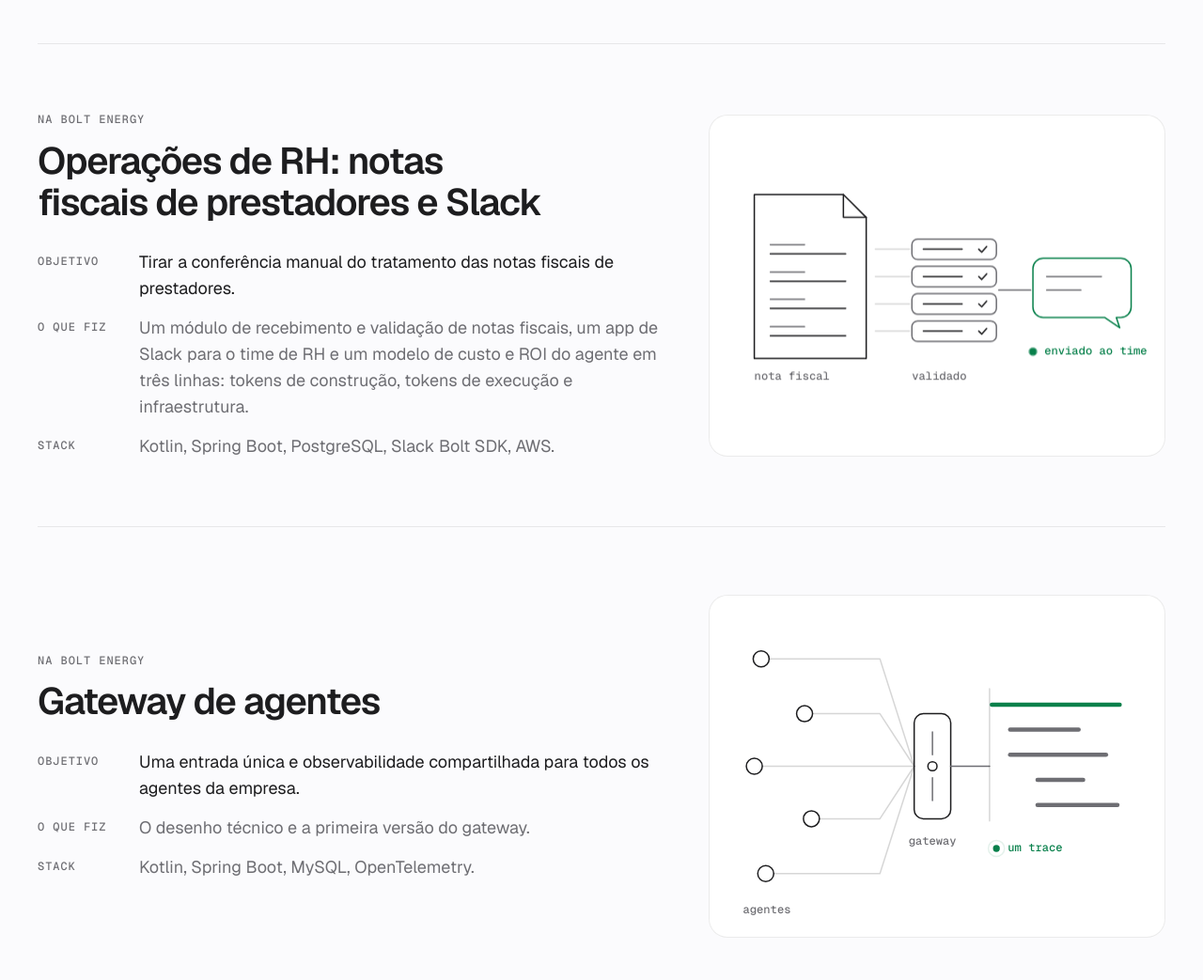
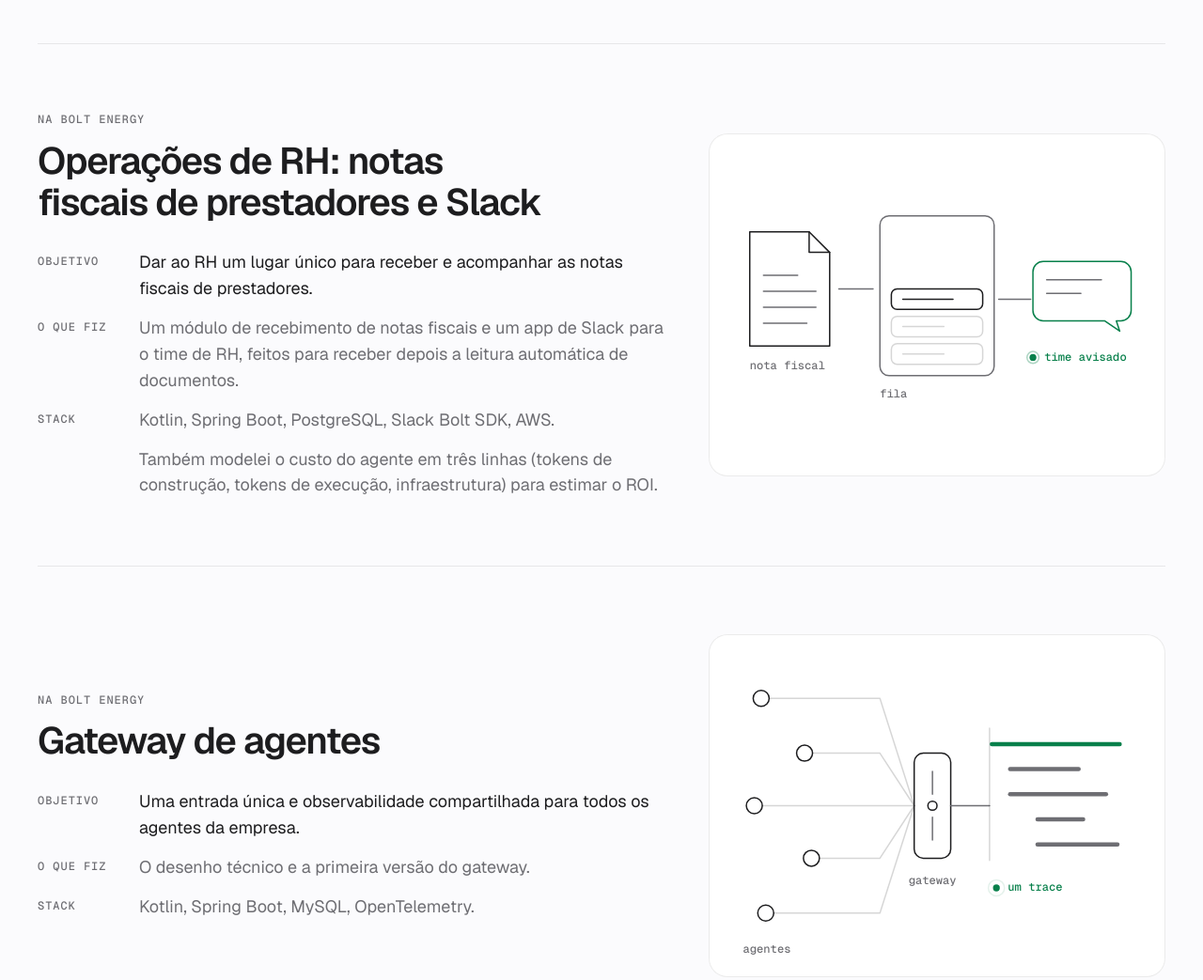
Before and after one commit to lucas-baraldi/lucas-baraldi.github.io, a plain HTML site: page pt/index.html in a window 1280 px wide. Shown: the part 2200-3243 px from the top of the page at 94% size. Drawn offline with Linux system fonts and the light colour scheme; animation ran at ten frames a second.

Commit message:
fix: v1.1 copy for cases c, e, f, h, new HR animation, Campus as text (#2)
Co-authored-by: Lucas Baraldi <315471267+lucas-baraldi@users.noreply.github.com>
Co-authored-by: Claude Fable 5.2 <noreply@anthropic.com>

```diff
--- a/anim/hr.js
+++ b/anim/hr.js
@@ -1,56 +1,50 @@
-// HR operations: a document comes in -> fields are read -> check -> message bubble.
-import { stage, pal, E, P, fade, lerp, bubble, bars, path, seg, box, text, check, pulse } from './kit.js';
+// HR operations: a document comes in -> drops into a queue -> a message bubble tells the team.
+import { stage, pal, E, P, fade, lerp, bubble, bars, path, seg, box, text, pulse } from './kit.js';
 
 export function renderAt(ctx, w, h, t) {
   stage(ctx, w, h, t, tt => {
-    ctx.translate(0, 18);
+    ctx.translate(0, 16);
     // document slides in
     const dk = E(tt, 0.2, 1.0);
-    const dx = lerp(-10, 40, dk);
-    const fields = [0, 1, 2, 3];
+    const dx = lerp(-10, 36, dk);
     fade(ctx, dk, () => {
       ctx.beginPath();
-      ctx.moveTo(dx, 52); ctx.lineTo(dx + 78, 52); ctx.lineTo(dx + 98, 72); ctx.lineTo(dx + 98, 196); ctx.lineTo(dx, 196);
+      ctx.moveTo(dx, 70); ctx.lineTo(dx + 52, 70); ctx.lineTo(dx + 70, 88); ctx.lineTo(dx + 70, 170); ctx.lineTo(dx, 170);
       ctx.closePath();
       ctx.strokeStyle = pal.ink;
       ctx.stroke();
-      path(ctx, [[dx + 78, 52], [dx + 78, 72], [dx + 98, 72]], 1, pal.ink);
-      fields.forEach(i => {
-        const y = 96 + i * 24;
-        const read = tt > 1.6 + i * 0.5;
-        seg(ctx, dx + 14, y, dx + 44, y, 1, pal.muted);
-        seg(ctx, dx + 14, y + 8, dx + 80, y + 8, 1, read ? pal.ink : pal.faint);
+      path(ctx, [[dx + 52, 70], [dx + 52, 88], [dx + 70, 88]], 1, pal.ink);
+      bars(ctx, dx + 12, 108, [30, 46, 46, 38], 14, 1, pal.muted);
+    });
+    text(ctx, 'invoice', 36, 188, { chars: P(tt, 0.8, 1.3) });
+
+    // on its way to the queue
+    path(ctx, [[114, 120], [144, 120]], E(tt, 1.2, 1.7), pal.muted);
+
+    // the queue: two items already waiting, the new one drops into the next free slot
+    fade(ctx, E(tt, 0.5, 1.2), () => {
+      box(ctx, 150, 56, 100, 140, 8, pal.muted);
+      [168, 144].forEach(y => {
+        box(ctx, 160, y, 80, 18, 5, pal.faint);
+        seg(ctx, 170, y + 9, 206, y + 9, 1, pal.faint);
       });
     });
-    text(ctx, 'invoice', 40, 212, { chars: P(tt, 0.8, 1.3) });
+    const qk = E(tt, 1.8, 2.8);
+    fade(ctx, P(tt, 1.8, 2.1), () => {
+      const y = lerp(64, 120, qk);
+      box(ctx, 160, y, 80, 18, 5, pal.ink);
+      seg(ctx, 170, y + 9, 214, y + 9, 1, pal.ink);
+    });
+    text(ctx, 'queue', 150, 212, { chars: P(tt, 2.6, 3.0) });
 
-    // reading line
-    if (tt > 1.4 && tt < 3.6) {
-      const y = lerp(88, 188, P(tt, 1.4, 3.6));
-      seg(ctx, 34, y, 144, y, 1, pal.ink);
-    }
-
-    // extracted fields
-    fields.forEach(i => {
-      const t0 = 1.7 + i * 0.5;
-      const y = 100 + i * 24;
-      path(ctx, [[146, y], [176, y]], E(tt, t0, t0 + 0.4), pal.faint);
-      fade(ctx, E(tt, t0 + 0.2, t0 + 0.7), () => {
-        box(ctx, 178, y - 9, 74, 18, 5, pal.muted);
-        bars(ctx, 188, y, [34], 0, 1, pal.ink);
-      }, 6);
-      check(ctx, 240, y, 7, E(tt, t0 + 0.6, t0 + 1.0), pal.ink);
-    });
-    text(ctx, 'validated', 178, 212, { chars: P(tt, 3.6, 4.1) });
-
-    // result goes to the team
-    path(ctx, [[254, 136], [282, 136]], E(tt, 4.0, 4.5), pal.muted);
-    const bk = E(tt, 4.4, 5.1);
+    // the team gets a message
+    path(ctx, [[254, 129], [282, 129]], E(tt, 3.2, 3.7), pal.muted);
+    const bk = E(tt, 3.6, 4.3);
     fade(ctx, bk, () => {
-      bubble(ctx, 284, 108, 86, 52, tt > 5.0 ? pal.accent : pal.ink, 'right');
-      bars(ctx, 296, 124, [48, 30], 12, P(tt, 4.8, 5.5), pal.muted);
+      bubble(ctx, 284, 96, 86, 52, tt > 4.4 ? pal.accent : pal.ink, 'right');
+      bars(ctx, 296, 112, [48, 30], 12, P(tt, 4.0, 4.7), pal.muted);
     }, 8);
-    pulse(ctx, 284, 190, tt, 5.2);
-    text(ctx, 'sent to the team', 294, 190, { color: pal.accent, chars: P(tt, 5.3, 6.0) });
+    pulse(ctx, 284, 180, tt, 4.6);
+    text(ctx, 'team notified', 294, 180, { color: pal.accent, chars: P(tt, 4.7, 5.4) });
   });
 }
--- a/anim/pt.js
+++ b/anim/pt.js
@@ -8,8 +8,8 @@ export default {
   'proxy in brazil': 'proxy no brasil',
   'checked': 'conferido',
   'invoice': 'nota fiscal',
-  'validated': 'validado',
-  'sent to the team': 'enviado ao time',
+  'queue': 'fila',
+  'team notified': 'time avisado',
   'agents': 'agentes',
   'one trace': 'um trace',
   'company base': 'base de empresas',
--- a/css/site.css
+++ b/css/site.css
@@ -281,6 +281,7 @@ canvas { display: block; }
 .case__facts dt { padding-top: 5px; }
 .case__facts dd { font-size: 18px; color: var(--muted); }
 .case__facts dd.is-main { color: var(--text); }
+.case__note { margin-top: 14px; padding-left: 108px; max-width: calc(60ch + 108px); font-size: 18px; color: var(--muted); }
 .panel {
   position: relative; aspect-ratio: 4 / 3; border-radius: 20px; overflow: hidden;
   background: var(--surface); box-shadow: inset 0 0 0 1px var(--line);
@@ -296,6 +297,7 @@ canvas { display: block; }
   .case__text, .case__media { grid-column: 1 / -1; padding-right: 0; }
   .case__facts { grid-template-columns: 1fr; row-gap: 4px; }
   .case__facts dt { padding-top: 12px; }
+  .case__note { padding-left: 0; margin-top: 16px; }
 }
 
 /* lab */
--- a/pt/index.html
+++ b/pt/index.html
@@ -139,12 +139,13 @@
             <p class="label">Na Bolt Energy</p>
             <h3 class="case__title"><span class="mask"><span class="mask__in">Operações de RH: notas fiscais de prestadores e Slack</span></span></h3>
             <dl class="case__facts">
-              <dt class="label">Objetivo</dt><dd class="is-main">Tirar a conferência manual do tratamento das notas fiscais de prestadores.</dd>
-              <dt class="label">O que fiz</dt><dd>Um módulo de recebimento e validação de notas fiscais, um app de Slack para o time de RH e um modelo de custo e ROI do agente em três linhas: tokens de construção, tokens de execução e infraestrutura.</dd>
+              <dt class="label">Objetivo</dt><dd class="is-main">Dar ao RH um lugar único para receber e acompanhar as notas fiscais de prestadores.</dd>
+              <dt class="label">O que fiz</dt><dd>Um módulo de recebimento de notas fiscais e um app de Slack para o time de RH, feitos para receber depois a leitura automática de documentos.</dd>
               <dt class="label">Stack</dt><dd>Kotlin, Spring Boot, PostgreSQL, Slack Bolt SDK, AWS.</dd>
             </dl>
+            <p class="case__note">Também modelei o custo do agente em três linhas (tokens de construção, tokens de execução, infraestrutura) para estimar o ROI.</p>
           </div>
-          <div class="case__media"><div class="panel"><canvas data-anim="hr" role="img" aria-label="Animação: um documento entra, os campos são lidos e conferidos, e uma mensagem é enviada."></canvas></div></div>
+          <div class="case__media"><div class="panel"><canvas data-anim="hr" role="img" aria-label="Animação: um documento entra, cai em uma fila e um balão de mensagem avisa o time."></canvas></div></div>
         </article>
 
         <article class="case" data-reveal>
@@ -167,6 +168,7 @@
             <dl class="case__facts">
               <dt class="label">Objetivo</dt><dd class="is-main">Mostrar ao time de vendas quais empresas da base valem uma ligação.</dd>
               <dt class="label">O que fiz</dt><dd>Agentes de pesquisa na web que classificam uma base de empresas B2B por estrutura societária e grupo econômico, entregue como uma planilha pronta para uso. Entreguei o mesmo tipo de pipeline para uma empresa de logística.</dd>
+              <dt class="label">Stack</dt><dd>Python, DuckDB, pandas, agentes do Claude Code.</dd>
             </dl>
           </div>
           <div class="case__media"><div class="panel"><canvas data-anim="leads" role="img" aria-label="Animação: uma grade de pontos cinza é varrida e os pontos se agrupam em clusters."></canvas></div></div>
@@ -177,7 +179,9 @@
             <p class="label">Na Bolt Energy</p>
             <h3 class="case__title"><span class="mask"><span class="mask__in">Workspace de IA para executivo</span></span></h3>
             <dl class="case__facts">
-              <dt class="label">O que fiz</dt><dd class="is-main">Um ambiente de Claude Code hospedado na nuvem para um executivo da empresa, operado pelo celular.</dd>
+              <dt class="label">Objetivo</dt><dd class="is-main">Permitir que um executivo rode agentes de IA e automações pelo celular.</dd>
+              <dt class="label">O que fiz</dt><dd>Um ambiente de Claude Code hospedado na nuvem para um executivo da empresa, operado pelo celular.</dd>
+              <dt class="label">Stack</dt><dd>Claude Code, AWS EC2 (Windows Server), PowerShell.</dd>
             </dl>
           </div>
           <div class="case__media"><div class="panel"><canvas data-anim="workspace" role="img" aria-label="Animação: um celular envia um comando, uma caixa na nuvem executa e o resultado volta."></canvas></div></div>
@@ -200,7 +204,9 @@
             <p class="label">Projeto pessoal</p>
             <h3 class="case__title"><span class="mask"><span class="mask__in">Motor de vídeos curtos a custo zero</span></span></h3>
             <dl class="case__facts">
-              <dt class="label">O que fiz</dt><dd class="is-main">Um pipeline que produz vídeos curtos e agenda a publicação em três plataformas por tarefas agendadas, sem ferramentas pagas.</dd>
+              <dt class="label">Objetivo</dt><dd class="is-main">Publicar vídeos curtos todos os dias sem trabalho manual.</dd>
+              <dt class="label">O que fiz</dt><dd>Um pipeline que produz vídeos curtos e agenda a publicação em três plataformas por tarefas agendadas, sem ferramentas pagas.</dd>
+              <dt class="label">Stack</dt><dd>Python, FFmpeg, faster-whisper, Agendador de Tarefas do Windows.</dd>
             </dl>
           </div>
           <div class="case__media"><div class="panel"><canvas data-anim="video" role="img" aria-label="Animação: um roteiro vira quadros de vídeo, que saem para três saídas agendadas."></canvas></div></div>
@@ -211,7 +217,7 @@
         <p class="label">Lab</p>
         <ul>
           <li><a class="link" href="https://github.com/lucas-baraldi/poc-mastra" target="_blank" rel="noopener">Prova de conceito de observabilidade de agentes</a><span>Mastra, TypeScript</span></li>
-          <li><a class="link" href="https://github.com/lukiin-z/campus" target="_blank" rel="noopener">Campus, app de eventos universitários</a><span>React, TypeScript</span></li>
+          <li><p>Campus, app de eventos universitários</p><span>React, TypeScript</span></li>
         </ul>
       </div>
     </div>
```
Also changed, not shown: index.html (+12 -6 lines).
